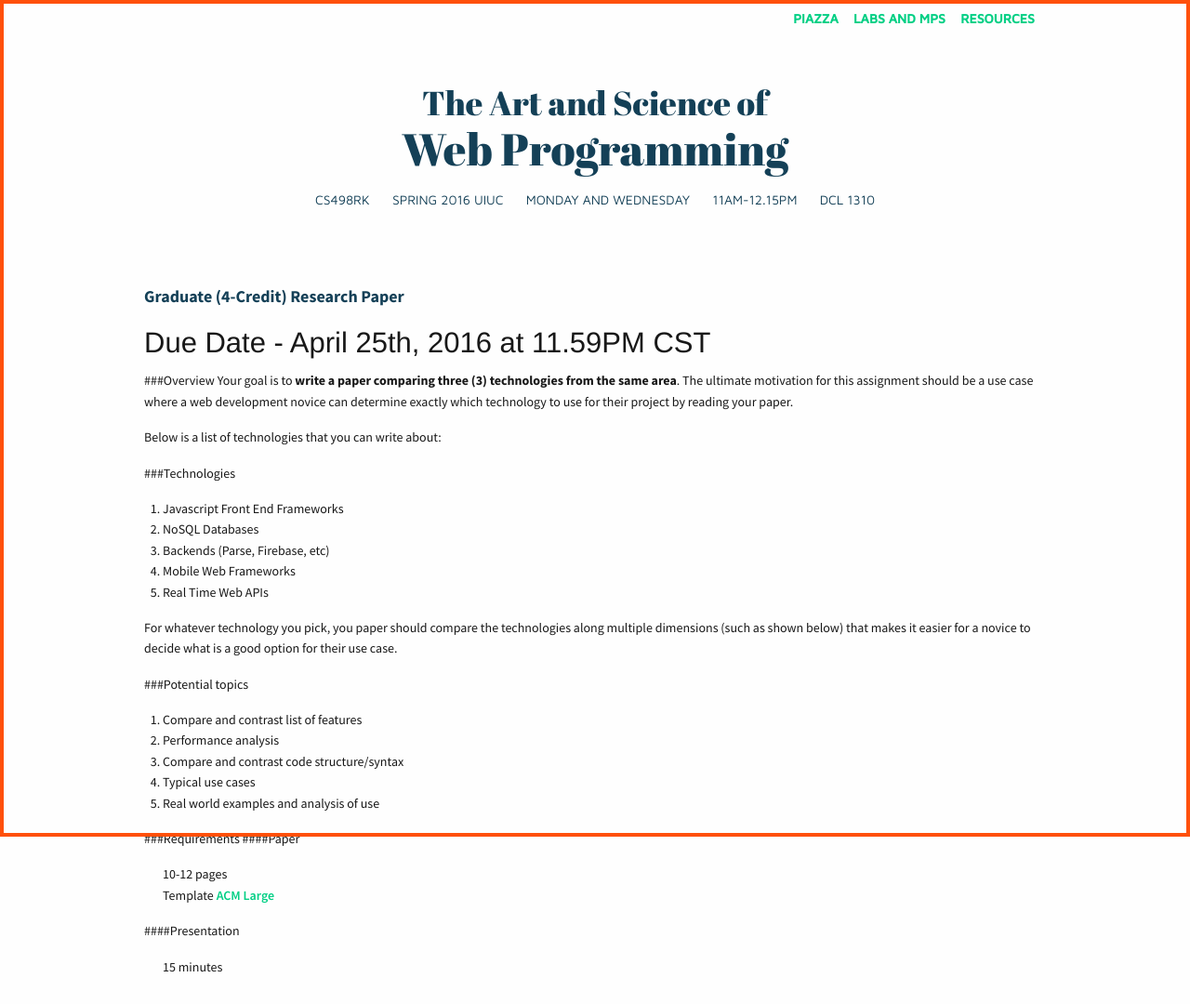
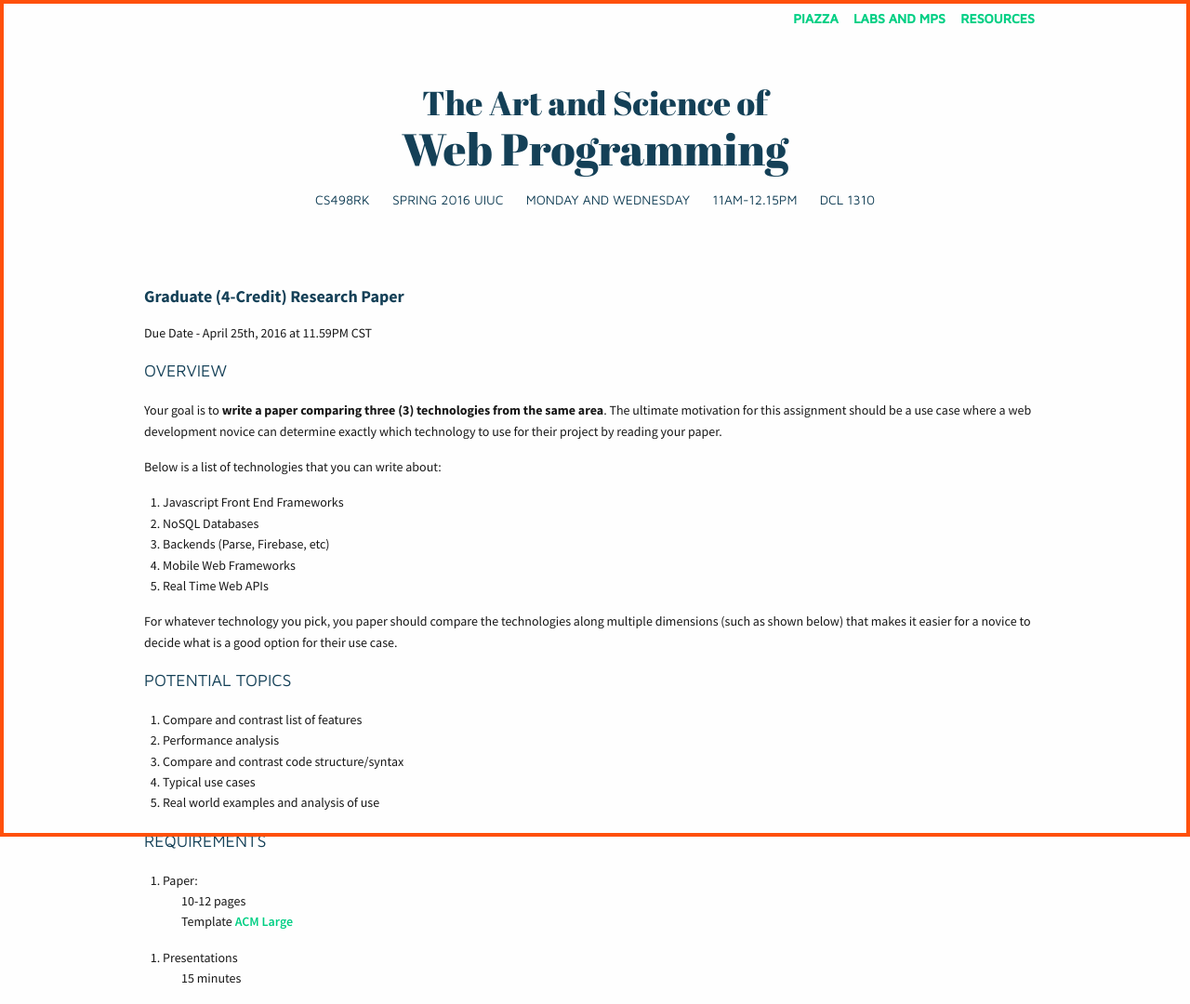
Before and after one commit to biplabdeka/fa2016, a Jekyll site: the page built from _posts/2016-3-28-Graduate-Research-Paper.md, in a window 1280 px wide. Shown: the whole page at 93% size. Built offline with Jekyll 4.4.1, drawn with Linux system fonts in a browser that asks for light colours; nearby versions of some CDN libraries.

Commit message:
fix gh-pages rendering issue and change graduate research paper formatting

```diff
--- a/_includes/head.html
+++ b/_includes/head.html
@@ -4,12 +4,15 @@
         <meta charset="utf-8">
         <meta name="viewport" content="width=device-width, initial-scale=1.0" />
 
-    	<script src="{{ "/public/modernizr.js" | prepend: site.baseurl}}"></script>
+    	<!-- <script src="{{ site.baseurl }}/public/modernizr.js"></script> -->
+      <script src="./public/modernizr.js"></script>
 		  <script src="https://code.jquery.com/jquery-2.1.3.min.js"></script>
-    	<script src="{{ site.baseurl }}/public/foundation.min.js"></script>
+      <!-- <script src="{{ site.baseurl }}/public/foundation.min.js"></script> -->
+    	<script src="./public/foundation.min.js"></script>
 
         <title>{{ page.title }}</title>
-        <link rel="stylesheet" href="{{ site.baseurl }}/css/main.css" >
+        <!-- <link rel="stylesheet" href="{{ site.baseurl }}/css/main.css" > -->
+        <link rel="stylesheet" href="./css/main.css" >
     </head>
     <body>
       <div class="row course_header">
--- a/_posts/2016-3-28-Graduate-Research-Paper.md
+++ b/_posts/2016-3-28-Graduate-Research-Paper.md
@@ -4,14 +4,17 @@
 due: April 25 2016, 11.59PM CST
 <!-- permalink: lab1.html -->
 ---
-### Due Date - April 25th, 2016 at 11.59PM CST
+Due Date - April 25th, 2016 at 11.59PM CST
 
-###Overview
+<!-- ###Overview -->
+<span class="section-heading">OVERVIEW</span>
+
 Your goal is to **write a paper comparing three (3) technologies from the same area**. The ultimate motivation for this assignment should be a use case where a web development novice can determine exactly which technology to use for their project by reading your paper.
 
 Below is a list of technologies that you can write about:
 
-###Technologies
+<!-- ###Technologies -->
+
 1. Javascript Front End Frameworks
 2. NoSQL Databases
 3. Backends (Parse, Firebase, etc)
@@ -20,18 +23,23 @@
 
 For whatever technology you pick, you paper should compare the technologies along multiple dimensions (such as shown below) that makes it easier for a novice to decide what is a good option for their use case.
 
-###Potential topics
+<!-- ###Potential topics -->
+<span class="section-heading">POTENTIAL TOPICS</span>
+
 1. Compare and contrast list of features
 2. Performance analysis
 3. Compare and contrast code structure/syntax
 4. Typical use cases
 5. Real world examples and analysis of use
 
-###Requirements
-####Paper
+<!-- ###Requirements -->
+<span class="section-heading">REQUIREMENTS</span>
 
+<!-- ####Paper -->
+1. Paper:
 + 10-12 pages
 + Template [ACM Large](http://www.acm.org/publications/article-templates/acmlarge.zip)
 
-####Presentation
+<!-- ####Presentation -->
+2. Presentations
 + 15 minutes
```
Also changed, not shown: index.html (+1 -6 lines), 1 other file.
